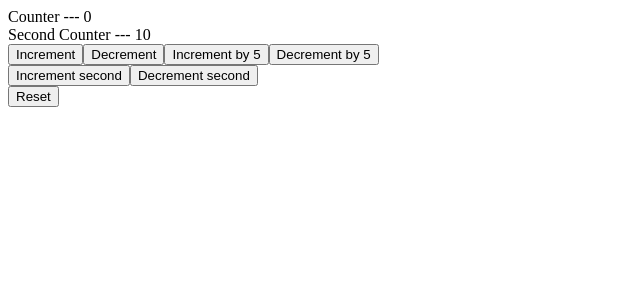
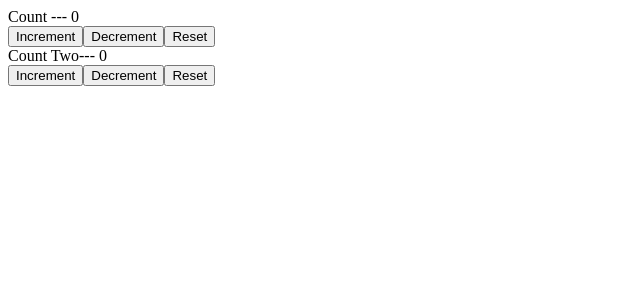
Before and after one commit to SaqibSattar/learning-react-hooks, a React (Vite) app: page / in a window 1280 px wide. Shown: the top 300 px of the page, without its empty margins (0-640 px from the left). Built offline with nearby package versions, Linux system fonts and the light colour scheme.

Commit message:
implement Multiple useReducers

```diff
--- a/src/App.jsx
+++ b/src/App.jsx
@@ -17,6 +17,7 @@
 import ComponentC from "./components/ComponentC";
 import CounterOne from "./components/CounterOne";
 import CounterTwo from "./components/CounterTwo";
+import CounterThree from "./components/CounterThree";
 
 export const UserContext = React.createContext();
 export const ChannelContext = React.createContext();
@@ -24,8 +25,9 @@
 function App() {
   return (
     <>
-      <CounterTwo />
-      {/* <CounterOne />
+      <CounterThree />
+      {/* <CounterTwo />
+      <CounterOne />
       <UserContext.Provider value={"Saqi"}>
         <ChannelContext.Provider value={"Youtube"}>
           <ComponentC />
--- /dev/null
+++ b/src/components/CounterThree.jsx
@@ -0,0 +1,36 @@
+import React, { useReducer } from "react";
+
+const initialState = 0;
+const reducer = (state, action) => {
+  switch (action) {
+    case "increment":
+      return state + 1;
+    case "decrement":
+      return state - 1;
+    case "reset":
+      return 0;
+    default:
+      return state;
+  }
+};
+
+const CounterThree = () => {
+  const [count, dispatch] = useReducer(reducer, initialState);
+  const [countTwo, dispatchTwo] = useReducer(reducer, initialState);
+
+  return (
+    <div>
+      <div>Count --- {count}</div>
+      <button onClick={() => dispatch("increment")}>Increment</button>
+      <button onClick={() => dispatch("decrement")}>Decrement</button>
+      <button onClick={() => dispatch("reset")}>Reset</button>
+      <br />
+      <div>Count Two--- {countTwo}</div>
+      <button onClick={() => dispatchTwo("increment")}>Increment</button>
+      <button onClick={() => dispatchTwo("decrement")}>Decrement</button>
+      <button onClick={() => dispatchTwo("reset")}>Reset</button>
+    </div>
+  );
+};
+
+export default CounterThree;
```
